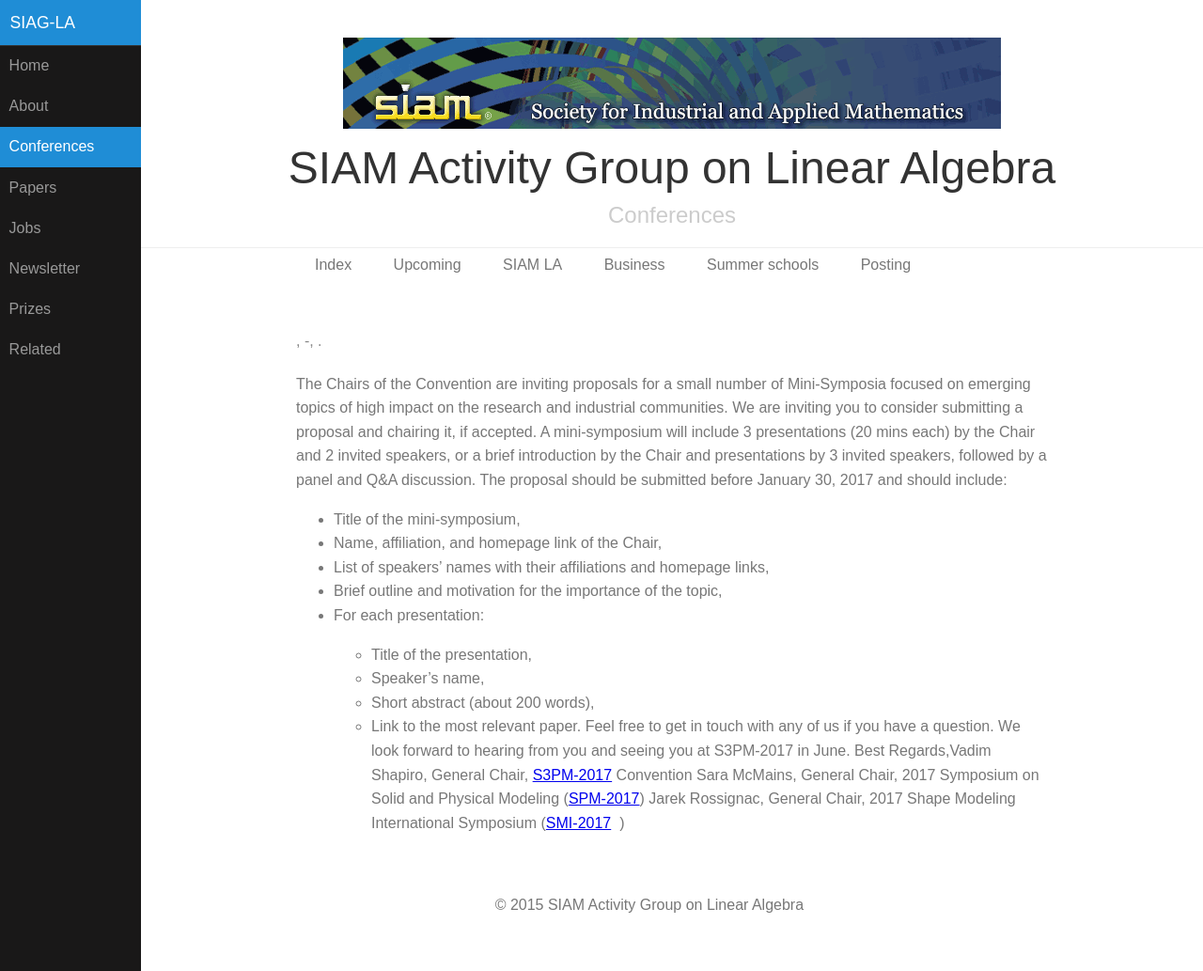
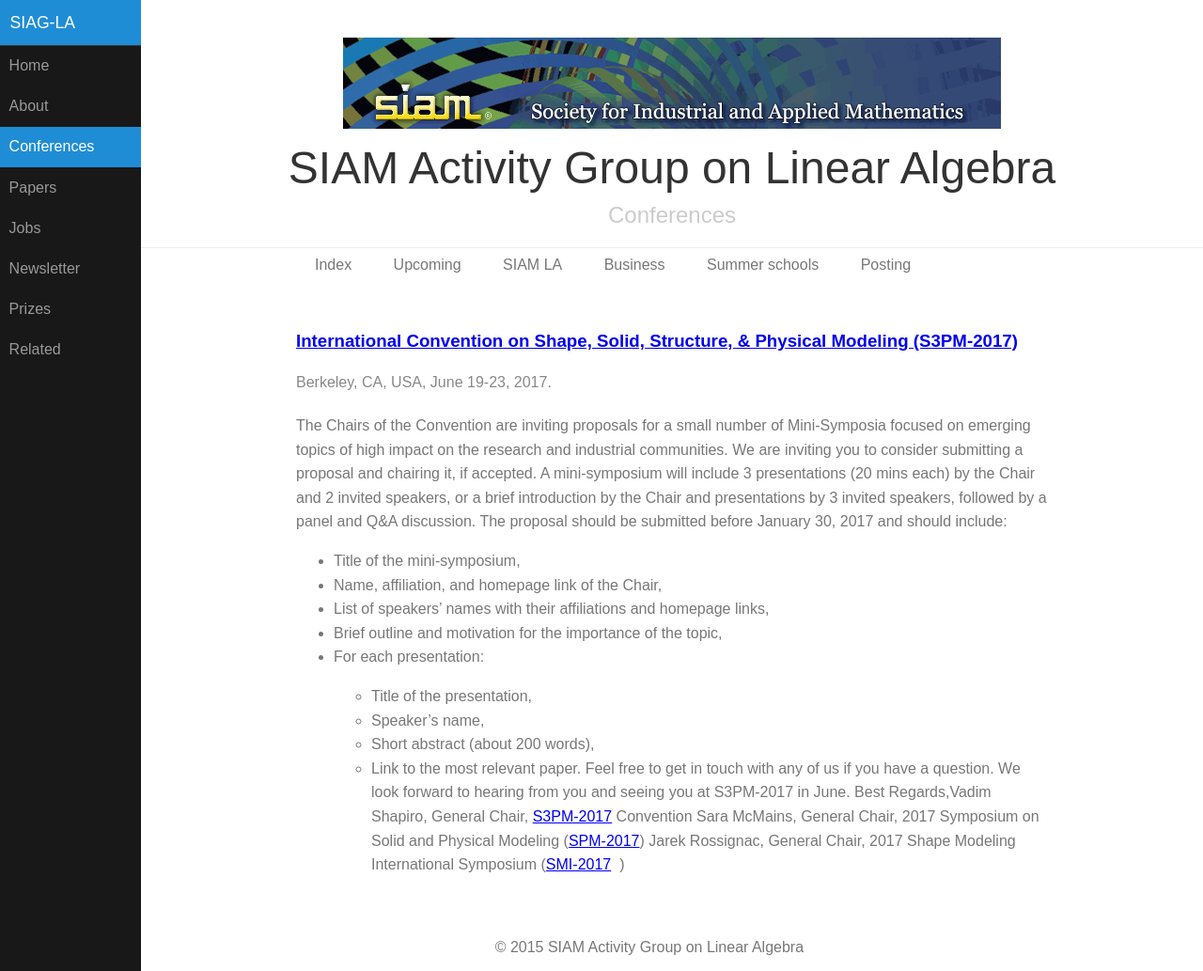
Before and after one commit to dbindel/siagla, a Jekyll site: the page built from _meetings/2017-06-19-s3pm.md, in a window 1280 px wide and 1033 px high. Shown: the whole window at 94% size. Built offline with Jekyll 4.4.1, drawn with Linux system fonts in a browser that asks for light colours.

Commit message:
Modified meeting

```diff
--- a/_meetings/2017-06-19-s3pm.md
+++ b/_meetings/2017-06-19-s3pm.md
@@ -1,5 +1,5 @@
 ---
-title: S3PM-2017: International Convention on Shape, Solid, Structure, & Physical Modeling
+title: International Convention on Shape, Solid, Structure, & Physical Modeling (S3PM-2017)
 page:  https://s3pm.icsi.berkeley.edu
 start_date: 2017-06-19 12:00:00
 end_date:   2017-06-23 12:00:00
```
